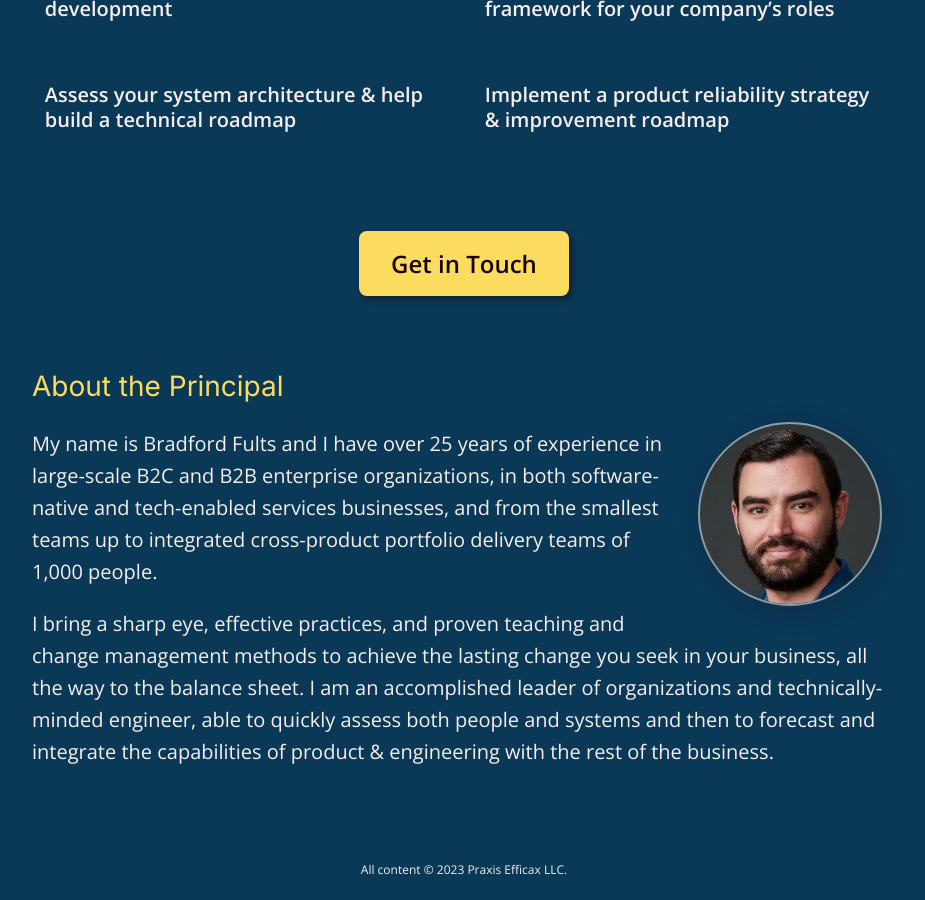
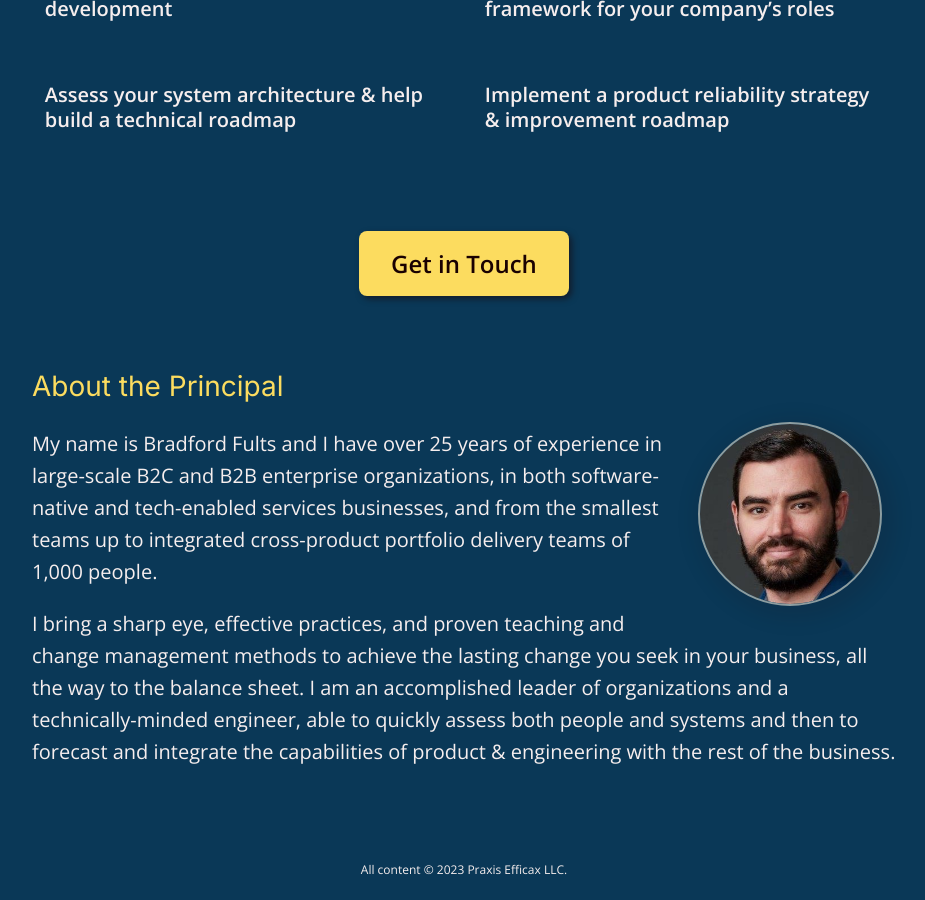
Before and after one commit to h3h/praxisefficax.com, a Jekyll site: the page built from index.html, in a window 1280 px wide and 900 px high, scrolled down 2414 px. Shown: the whole window, without its empty margins (176-1101 px from the left). Built offline with Jekyll 4.4.1, drawn with Linux system fonts in a browser that asks for light colours; the list of posts is cut into pages by our own code.

Commit message:
Missing word

```diff
--- a/index.html
+++ b/index.html
@@ -144,8 +144,8 @@ layout: default
         I bring a sharp eye, effective practices, and proven teaching and change
         management methods to achieve the lasting change you seek in your
         business, all the way to the balance sheet. I am an accomplished leader
-        of organizations and technically-minded engineer, able to quickly assess
-        both people and systems and then to forecast and integrate the
+        of organizations and a technically-minded engineer, able to quickly
+        assess both people and systems and then to forecast and integrate the
         capabilities of product &amp; engineering with the rest of
         the&nbsp;business.
     </p>
```
